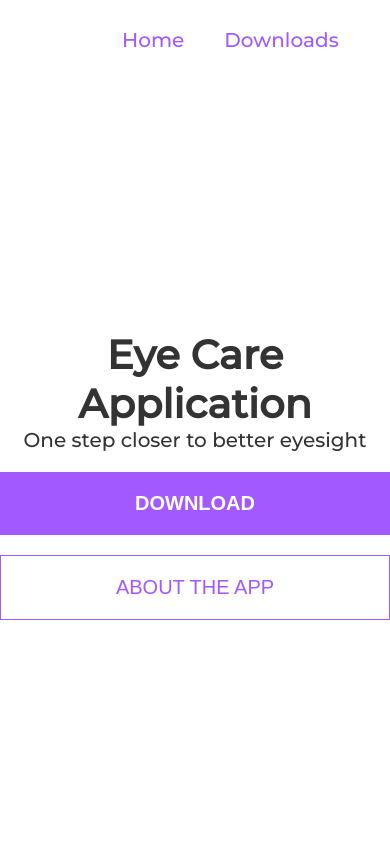
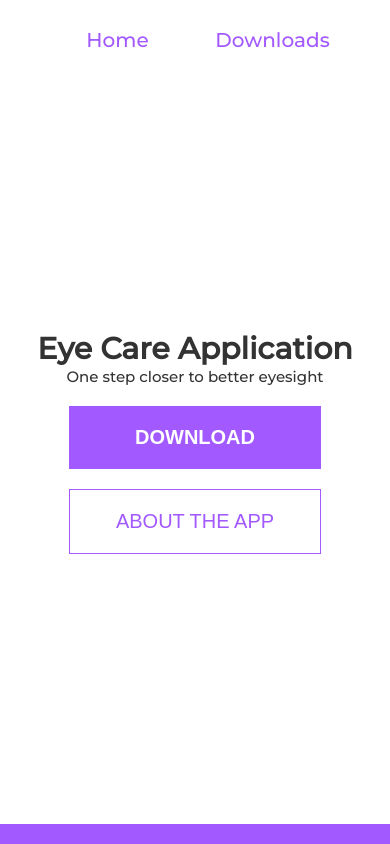
Before and after one commit to Yov00/eye-care-webapp, a React (Create React App) app: page / in a window 390 px wide. Shown: the top 844 px of the page. Built offline with nearby package versions, Linux system fonts and the light colour scheme.

Commit message:
Yea again

```diff
--- a/src/components/elements/navbar/navbar-styles.scss
+++ b/src/components/elements/navbar/navbar-styles.scss
@@ -41,3 +41,20 @@
         }
     }
 }
+
+@media only screen and (max-width: 600px) {
+    ul{
+        width: 100%!important;
+        padding:0;
+        margin:0;
+        li{
+            flex:1;
+
+            a{
+                width: 100%;
+                text-align: center!important;
+            }
+
+        }
+    }
+}
--- a/src/components/pages/downloads/download-styles.scss
+++ b/src/components/pages/downloads/download-styles.scss
@@ -92,9 +92,11 @@
 @media only screen and (max-width: 600px) {
  header{
   h1{
+    text-align: center;
     font-size: 30px!important;
   }
   p{
+    text-align: center;
     font-size: 20px!important;
   }
  }
--- a/src/components/pages/lading/landingPage-styles.scss
+++ b/src/components/pages/lading/landingPage-styles.scss
@@ -74,10 +74,10 @@
        }
 
        h1{
-        font-size: 40px;
+        font-size: 30px;
        }
        p{
-           font-size: 20px;
+           font-size: 15px;
        }
        .call-to-action--btns{
            flex-direction: column;
@@ -86,12 +86,12 @@
 
            .secondary{
                margin:20px 0 0 0;
-               width: 100%;
+               width: 80%;
 
            }
 
            .primary{
-               width: 100%;
+            width: 80%;
            }
        }
    }
```
